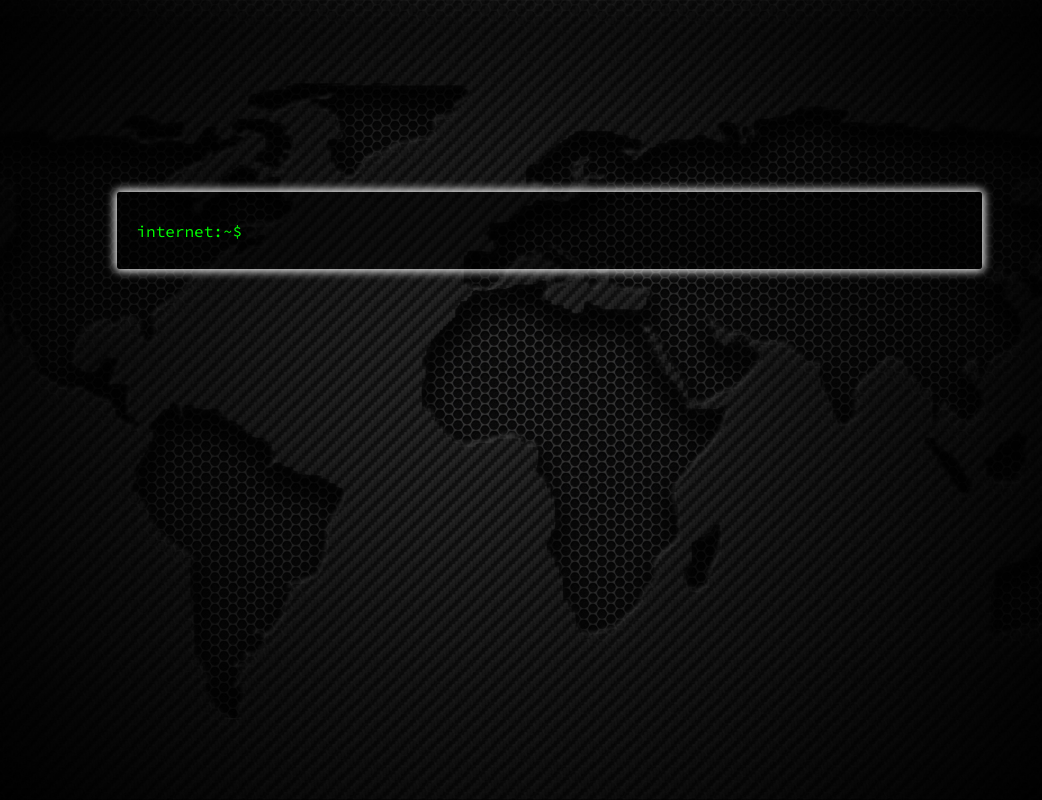
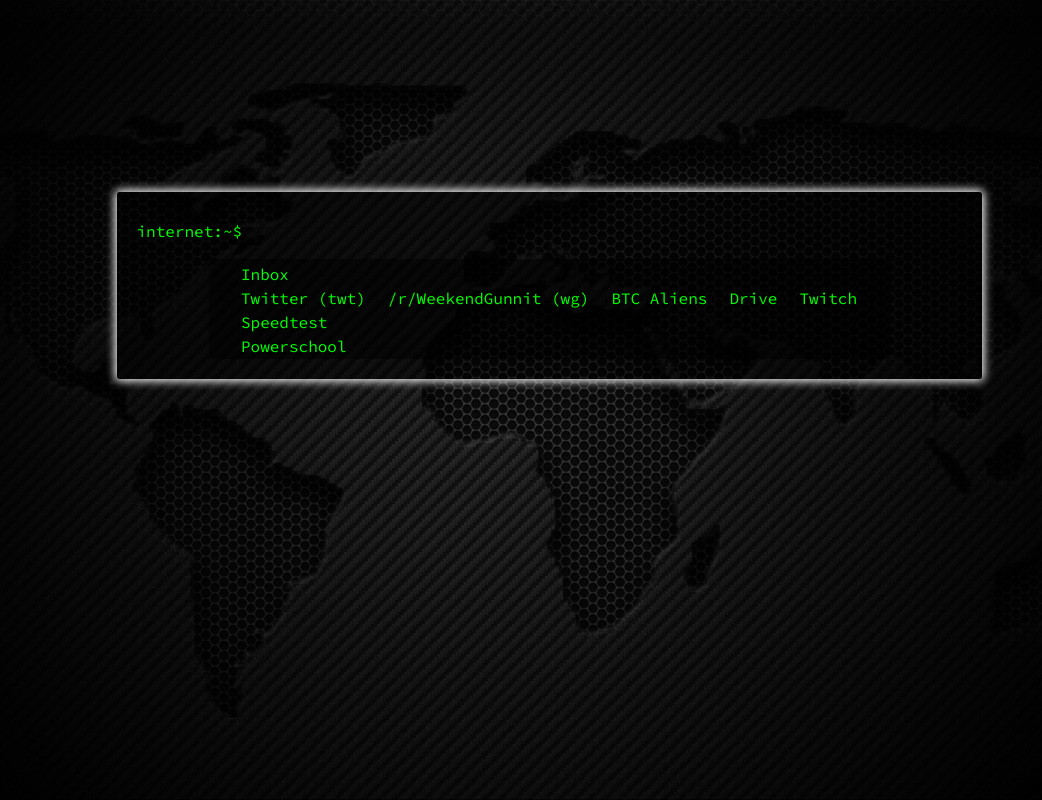
Before and after one commit to BigAlJackson9092/BigAlJackson9092, a plain HTML site: page index.html in a window 1280 px wide. Shown: the whole page, without its empty margins (91-1133 px from the left). Drawn offline with Linux system fonts and the light colour scheme.

Commit message:
Home
home

```diff
--- a/index.css
+++ b/index.css
@@ -80,3 +80,42 @@ html, body {
 :-ms-input-placeholder {
     color: white;
 }
+table {
+    margin-top: 10px;
+    margin-left: auto;
+    margin-right: auto;
+    padding-left: 20px;
+    padding-right: 20px;
+    font-family: "Source Code Pro", monospace;
+    background-color: rgb(0, 0, 0, .5);
+}
+
+th, td {
+    padding-right: 10px;
+    padding-left: 10px;
+}
+
+th {
+    font-weight: 600;
+    color: white;
+    text-align: left;
+}
+
+td {
+    font-weight: 400;
+    color: #00FF00;
+}
+
+a {
+    color: inherit;
+    text-decoration: none;
+}
+
+a:hover {
+    text-decoration: underline;
+}
+
+a:visited {
+    color: inherit;
+    text-decoration: none;
+}
--- a/index.html
+++ b/index.html
@@ -12,7 +12,26 @@
             <span id="search-container">
                 <input id="search box" type="text" class="searchbox" placeholder="" onkeypress="searchKeyPress(event)" autofocus></input>
             </span>
+			<table><tr>
+			<tr>
+                    <td><a onmouseover="aTitle(this)" href="http://inbox.google.com">Inbox</a></td>
+                </tr>
+                <tr>
+                    <td><a onmouseover="aTitle(this)" href="https://www.twitter.com">Twitter (twt)</a></td>
+                    <td><a onmouseover="aTitle(this)" href="https://www.reddit.com/r/WeekendGunnit">/r/WeekendGunnit (wg)</a></td>
+                    <td><a onmouseover="aTitle(this)" href="http://www.bitcoinaliens.com/faucet">BTC Aliens</a></td>
+                    <td><a onmouseover="aTitle(this)" href="http://drive.google.com">Drive</a></td>
+                    <td><a onmouseover="aTitle(this)" href="http://www.twitch.tv/following">Twitch</a></td>
+                </tr>
+                <tr>
 
+                    <td><a onmouseover="aTitle(this)" href="http://www.speedtest.net">Speedtest</a></td>
+                </tr>
+                <tr>
+                    <td><a onmouseover="aTitle(this)" href="http://tollandschools.powerschool.com/public">Powerschool</a></td>
+                </tr>
+            </table>
+        </div>
         </div>
 
 
```
